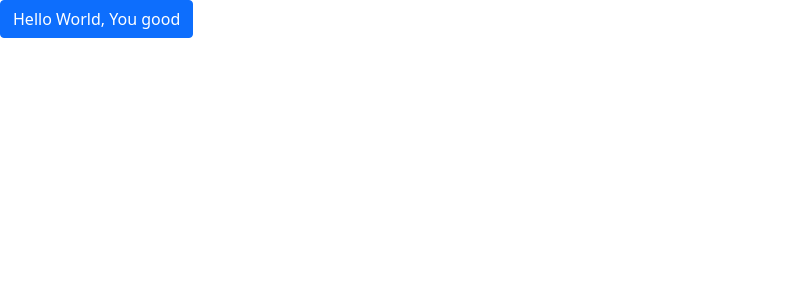
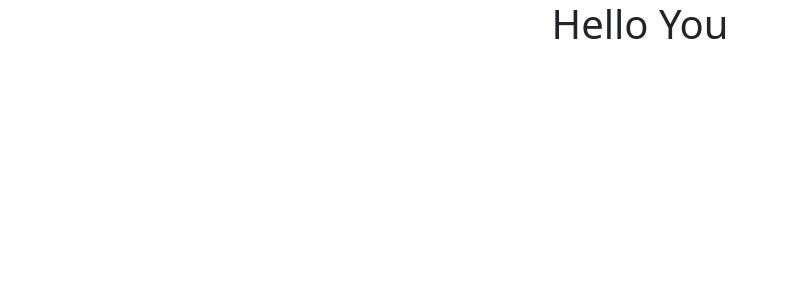
Before and after one commit to Andreyhuey/fcc-ecommerce, a React (Create React App) app: page / in a window 1280 px wide. Shown: the top 300 px of the page, without its empty margins (0-789 px from the left). Built offline with nearby package versions, Linux system fonts and the light colour scheme.

Commit message:
export class attribute

```diff
--- /dev/null
+++ b/src/app.jsx
@@ -0,0 +1,7 @@
+import { Component } from "react";
+
+export class NavBar extends Component {
+  render() {
+    return <h1 class="text-center">Hello You</h1>;
+  }
+}
--- a/src/index.js
+++ b/src/index.js
@@ -4,13 +4,6 @@ import "jquery";
 import "popper.js/dist/umd/popper";
 import "bootstrap/dist/js/bootstrap";
 import "bootstrap/dist/css/bootstrap.css";
+import { NavBar } from "./app";
 
-var element = (
-  <div>
-    <button class="btn btn-primary">Hello World, You good</button>
-  </div>
-);
-
-ReactDOM.render(element, document.getElementById("root"));
-
-console.log(element);
+ReactDOM.render(<NavBar />, document.getElementById("root"));
```
